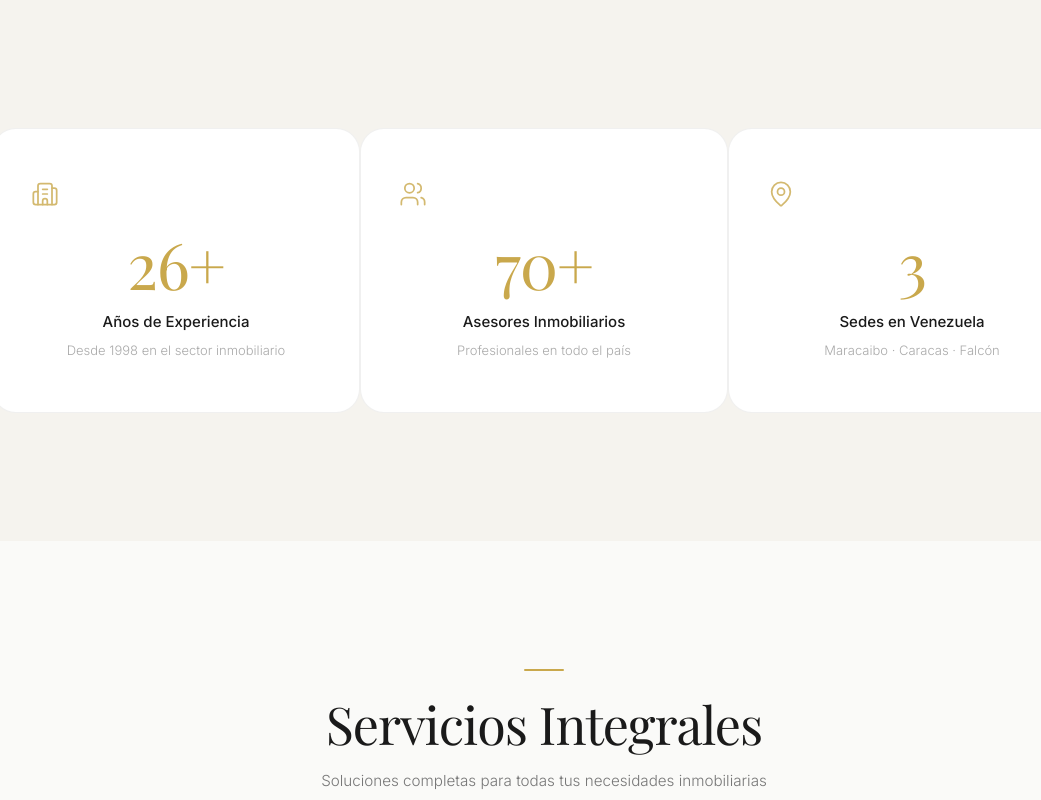
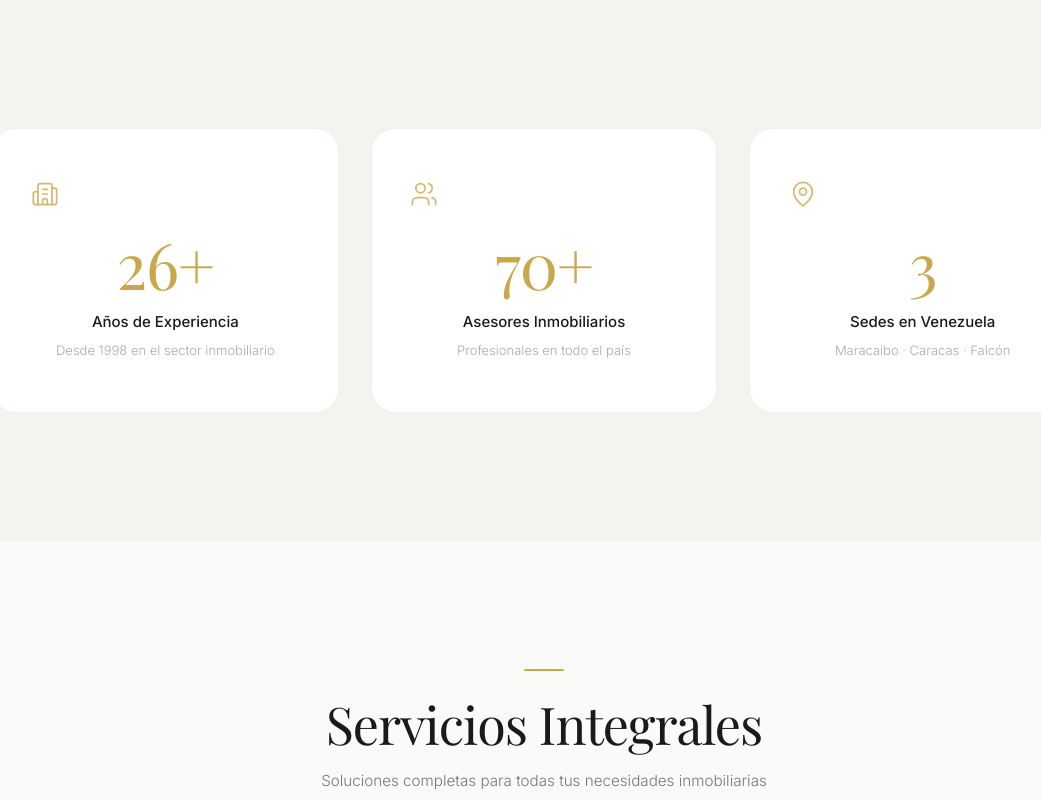
Before and after one commit to Dacksom/regalado-group, a Next.js app: page / in a window 1280 px wide. Shown: the part 1820-2620 px from the top of the page, without its empty margins (96-1137 px from the left). Built offline with nearby package versions, Linux system fonts and the light colour scheme; a web font is replaced by a local one.

Commit message:
fix: add style prop to StaggerContainer component type

```diff
--- a/src/components/ScrollReveal.tsx
+++ b/src/components/ScrollReveal.tsx
@@ -51,10 +51,12 @@ export function StaggerContainer({
   children,
   className = "",
   staggerDelay = 0.1,
+  style,
 }: {
   children: ReactNode;
   className?: string;
   staggerDelay?: number;
+  style?: React.CSSProperties;
 }) {
   const ref = useRef<HTMLDivElement>(null);
   const isInView = useInView(ref, { once: true, margin: "-50px" });
@@ -72,6 +74,7 @@ export function StaggerContainer({
         },
       }}
       className={className}
+      style={style}
     >
       {children}
     </motion.div>
```
